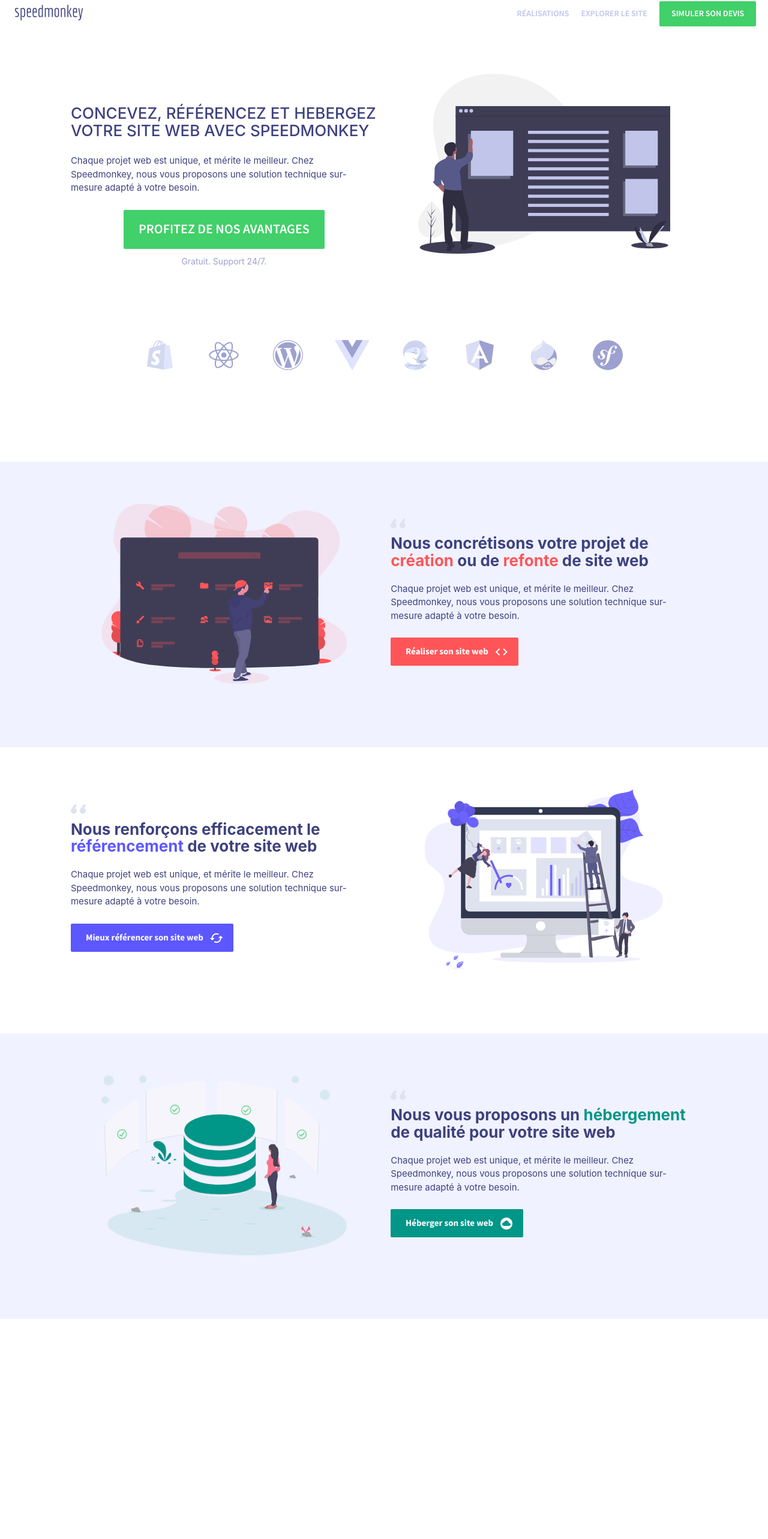
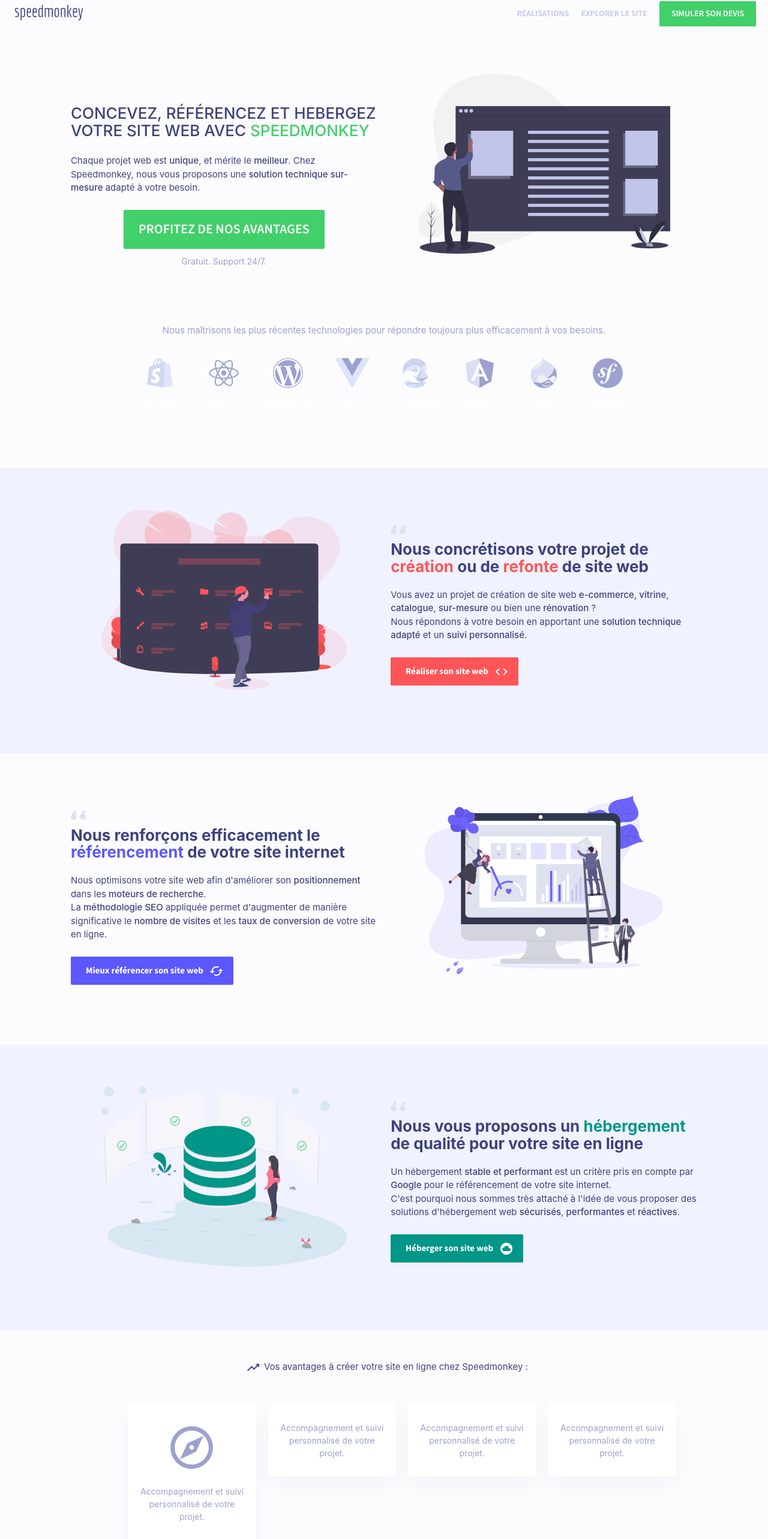
Before and after one commit to moussamew/speedmonkey, a React (Create React App) app: page / in a window 1280 px wide. Shown: the part 17-2583 px from the top of the page at 60% size. Before the commit the page ends 2236 px from the top, so only its background shows below. Built offline with nearby package versions, Linux system fonts and the light colour scheme.

Commit message:
EDIT : Component Technology / ADD : Component Avantages

```diff
--- a/src/assets/imports/variables.scss
+++ b/src/assets/imports/variables.scss
@@ -16,3 +16,4 @@
 //-- NEW COLORS --//
 $greenClear: #00AB36;
 $greenSection: #009688;
+$romance: #FCFCFE;
--- a/src/assets/scss/home.scss
+++ b/src/assets/scss/home.scss
@@ -35,6 +35,8 @@
   .btn-purple { background: $purple; }
 
   .span-green { color: $greenSection; }
+
+  .span-green-home { color: $green; }
 
   .btn-green { background: $greenSection; }
 
@@ -77,6 +79,7 @@
   margin-top: 50px;
   img { height: 50px; }
   p { color: $white; }
+  p:first-child { color: $text; }
 
   .shopify {
     img:hover { content: url('../img/technology/shopifySelected.svg'); }
@@ -128,4 +131,27 @@
 
 }
 
-//
+// Section avantages
+
+.avantages {
+
+  span { margin-left: 40px; }
+
+  img { height: 100px; padding-top: 15px !important; }
+
+  .box {
+    box-shadow: 0 14px 30px 0 rgba(28, 60, 125, 0.04);
+    border-radius: 3px;
+    cursor: pointer;
+    background-color: $white;
+    margin-right: 20px !important;
+    padding: 15px !important;
+    p { color: $text; font-size: 14px; }
+
+    &:hover {
+      p { color: $title;}
+      box-shadow: 0 14px 30px 0 rgba(14, 49, 121, 0.1);
+      transform: translateY(-3px);
+    }
+  }
+}
--- a/src/assets/scss/index.scss
+++ b/src/assets/scss/index.scss
@@ -2,7 +2,7 @@
 @import '../imports/fonts';
 @import '../imports/animate';
 
-body { background-color: $white }
+body { background-color: $romance; }
 
 a { text-decoration: none; }
 
@@ -10,9 +10,11 @@
 
 .bg-blue { background-color: $bg-blue; }
 
+.bg-white { background-color: $white; }
+
 .icon { position: absolute; margin-left: 10px; }
 
-.row { margin-bottom: 0px; }
+.row { margin-bottom: 0px !important; }
 
 // MARGIN-TOP (+) //
 
--- a/src/components/Home.js
+++ b/src/components/Home.js
@@ -1,11 +1,9 @@
 import React, { Component } from 'react';
 import '../assets/scss/home.scss';
 import Web from '../assets/img/illustrations/web.svg'; // Illustration n°1 //
-import Creation from '../assets/img/illustrations/creation.svg'; // Illustration n°2 //
-import Referencement from '../assets/img/illustrations/referencement.svg'; // Illustration n°3 //
-import Hebergement from '../assets/img/illustrations/hebergement.svg'; // Illustration n°4 //
-import Quote from '../assets/img/quote.svg'
 import Technology from './Home/Technology' // Liste des plus récentes technologies sous forme d'icones //
+import Introduction from './Home/Introduction' // Introduction des sections Création ; Référencement ; Hébergement //
+import Avantages from './Home/Avantages' // Avantages à rejoindre Speedmonkey //
 
 class Home extends Component {
 
@@ -15,9 +13,9 @@
       <div>
         <div className="row home">
            <div className="col s12 m5 offset-m1">
-              <h1>Concevez, référencez et hebergez votre site web avec SpeedMonkey</h1>
-              <p className="description">Chaque projet web est unique, et mérite le meilleur.
-              Chez Speedmonkey, nous vous proposons une solution technique sur-mesure adapté à votre besoin.</p>
+              <h1>Concevez, référencez et hebergez votre site web avec <span className="span-green-home">SpeedMonkey</span></h1>
+              <p className="description">Chaque projet web est <strong>unique</strong>, et mérite le <strong>meilleur</strong>.
+              Chez Speedmonkey, nous vous proposons une <strong>solution technique sur-mesure</strong> adapté à votre besoin.</p>
               <div className="center">
                 <a href="/" className="button btn-home hvr-buzz">Profitez de nos avantages</a>
                 <p className="support">Gratuit. Support 24/7.</p>
@@ -28,48 +26,8 @@
            </div>
         </div>
         <Technology />
-        <div className="row home bg-blue mt100">
-          <div className="col s12 m5 offset-m1 center mt55 mb100">
-              <img src={Creation} alt="Création et refonte de site web" className="illustration"/>
-          </div>
-          <div className="col s12 m5 mt80">
-            <img alt="Quote" src={Quote} />
-            <h2>Nous concrétisons votre projet de <br /><span className="span-red">création</span> ou de <span className="span-red">refonte</span> de site web</h2>
-            <p className="description">Chaque projet web est unique, et mérite le meilleur.
-            Chez Speedmonkey, nous vous proposons une solution technique sur-mesure adapté à votre besoin.</p>
-            <a href="/" className="button btn-section btn-red hvr-icon-push">Réaliser son site web
-              <i className="material-icons hvr-icon icon">code</i>
-            </a>
-          </div>
-        </div>
-        <div className="row home mt20">
-          <div className="col s12 m5 offset-m1 mt60">
-            <img alt="Quote" src={Quote} />
-            <h2>Nous renforçons efficacement le <br/><span className="span-purple">référencement</span> de votre site web</h2>
-            <p className="description">Chaque projet web est unique, et mérite le meilleur.
-            Chez Speedmonkey, nous vous proposons une solution technique sur-mesure adapté à votre besoin.</p>
-            <a href="/" className="button btn-section btn-purple hvr-icon-spin">Mieux référencer son site web
-              <i className="material-icons hvr-icon icon">cached</i>
-            </a>
-          </div>
-          <div className="col s12 m5 center mt35">
-              <img src={Referencement} alt="Référencement de site web" className="illustration"/>
-          </div>
-        </div>
-        <div className="row home bg-blue mt100">
-          <div className="col s12 m5 offset-m1 center mt55 mb100">
-              <img src={Hebergement} alt="Hébergement de site web" className="illustration"/>
-          </div>
-          <div className="col s12 m5 mt80">
-            <img alt="Quote" src={Quote} />
-            <h2>Nous vous proposons un <span className="span-green">hébergement</span> <br/>de qualité pour votre site web</h2>
-            <p className="description">Chaque projet web est unique, et mérite le meilleur.
-            Chez Speedmonkey, nous vous proposons une solution technique sur-mesure adapté à votre besoin.</p>
-            <a href="/" className="button btn-section btn-green hvr-icon-buzz">Héberger son site web
-              <i className="material-icons hvr-icon icon">cloud_circle</i>
-            </a>
-          </div>
-        </div>
+        <Introduction />
+        <Avantages />
       </div>
     )
 
--- /dev/null
+++ b/src/components/Home/Avantages.js
@@ -0,0 +1,48 @@
+import React, { Component } from 'react';
+import Suivi from '../../assets/img/avantages/build.svg';
+import SuiviSelected from '../../assets/img/avantages/buildSelected.svg';
+
+
+class Avantages extends Component {
+  constructor(props){
+    super(props);
+    this.state = {
+      suivi: false
+    }
+
+    this.hoverSuivi = this.hoverSuivi.bind(this);
+
+  }
+
+  hoverSuivi(){ this.setState({ suivi: !this.state.suivi }) }
+
+  render(){
+
+    return(
+      <div>
+        <div className="center avantages mt50">
+          <p><i class="material-icons icon">trending_up</i> <span>Vos avantages à créer votre site en ligne chez Speedmonkey :</span></p>
+          <div className="row mt50">
+            <div className="offset-s2 col s2 box" onMouseEnter={this.hoverSuivi} onMouseLeave={this.hoverSuivi}>
+              <img src={this.state.suivi ? SuiviSelected : Suivi } alt="Suivi personnalisé"/>
+              <p>Accompagnement et suivi personnalisé de votre projet.</p>
+            </div>
+            <div className="col s2 box">
+              <p>Accompagnement et suivi personnalisé de votre projet.</p>
+            </div>
+            <div className="col s2 box">
+              <p>Accompagnement et suivi personnalisé de votre projet.</p>
+            </div>
+            <div className="col s2 box">
+              <p>Accompagnement et suivi personnalisé de votre projet.</p>
+            </div>
+          </div>
+          <div className="mt100"></div>
+        </div>
+      </div>
+    )
+
+  }
+}
+
+export default Avantages;
--- /dev/null
+++ b/src/components/Home/Introduction.js
@@ -0,0 +1,62 @@
+import React, { Component } from 'react';
+import Quote from '../../assets/img/quote.svg' // Utilisation des Quote //
+import Creation from '../../assets/img/illustrations/creation.svg'; // Illustration n°2 //
+import Referencement from '../../assets/img/illustrations/referencement.svg'; // Illustration n°3 //
+import Hebergement from '../../assets/img/illustrations/hebergement.svg'; // Illustration n°4 //
+
+class Introduction extends Component {
+
+  render(){
+
+    return(
+      <div>
+        <div className="row home bg-blue mt80">
+          <div className="col s12 m5 offset-m1 center mt55 mb100">
+              <img src={Creation} alt="Création et refonte de site web" className="illustration"/>
+          </div>
+          <div className="col s12 m5 mt80">
+            <img alt="Quote" src={Quote} />
+            <h2>Nous concrétisons votre projet de <br /><span className="span-red">création</span> ou de <span className="span-red">refonte</span> de site web</h2>
+            <p className="description">Vous avez un projet de création de site web <strong>e-commerce</strong>, <strong>vitrine</strong>, <strong>catalogue</strong>, <strong>sur-mesure</strong> ou bien une <strong>rénovation</strong> ?
+            <br/>Nous répondons à votre besoin en apportant une <strong>solution technique adapté</strong> et un <strong>suivi personnalisé</strong>.</p>
+            <a href="/" className="button btn-section btn-red hvr-icon-push">Réaliser son site web
+              <i className="material-icons hvr-icon icon">code</i>
+            </a>
+          </div>
+        </div>
+        <div className="row home mt20">
+          <div className="col s12 m5 offset-m1 mt60">
+            <img alt="Quote" src={Quote} />
+            <h2>Nous renforçons efficacement le <br/><span className="span-purple">référencement</span> de votre site internet</h2>
+            <p className="description">Nous optimisons votre site web afin d'améliorer son <strong>positionnement</strong> dans les <strong>moteurs de recherche</strong>.
+            <br/>La <strong>méthodologie SEO</strong> appliquée permet d'augmenter de manière significative le <strong>nombre de visites</strong> et les <strong>taux de conversion</strong> de votre site en ligne.</p>
+            <a href="/" className="button btn-section btn-purple hvr-icon-spin">Mieux référencer son site web
+              <i className="material-icons hvr-icon icon">cached</i>
+            </a>
+          </div>
+          <div className="col s12 m5 center mt35">
+              <img src={Referencement} alt="Référencement de site web" className="illustration"/>
+          </div>
+        </div>
+        <div className="row home bg-blue mt100">
+          <div className="col s12 m5 offset-m1 center mt55 mb100">
+              <img src={Hebergement} alt="Hébergement de site web" className="illustration"/>
+          </div>
+          <div className="col s12 m5 mt80">
+            <img alt="Quote" src={Quote} />
+            <h2>Nous vous proposons un <span className="span-green">hébergement</span> <br/>de qualité pour votre site en ligne</h2>
+            <p className="description">Un hébergement <strong>stable et performant</strong> est un critère pris en compte par <strong>Google</strong> pour le référencement de votre site internet.
+             <br/>C'est pourquoi nous sommes très attaché à l'idée de vous proposer des solutions d'hébergement web <strong>sécurisés</strong>, <strong>performantes</strong> et <strong>réactives</strong>.</p>
+            <a href="/" className="button btn-section btn-green hvr-icon-buzz">Héberger son site web
+              <i className="material-icons hvr-icon icon">cloud_circle</i>
+            </a>
+          </div>
+        </div>
+      </div>
+    )
+
+  }
+
+}
+
+export default Introduction;
--- a/src/components/Home/Technology.js
+++ b/src/components/Home/Technology.js
@@ -60,7 +60,7 @@
     const symfonySelected = this.state.symfony ? "selected symfony col s1" : "symfony col s1";
 
     return (
-      <div className="row">
+      <div className="row mt80">
         <div className="technology center">
           <p>Nous maîtrisons les plus récentes technologies pour répondre toujours plus efficacement à vos besoins.</p>
           <div className={shopifySelected}>
```
Also changed, not shown: src/assets/img/avantages/build.svg (added), src/assets/img/avantages/buildSelected.svg (added).
